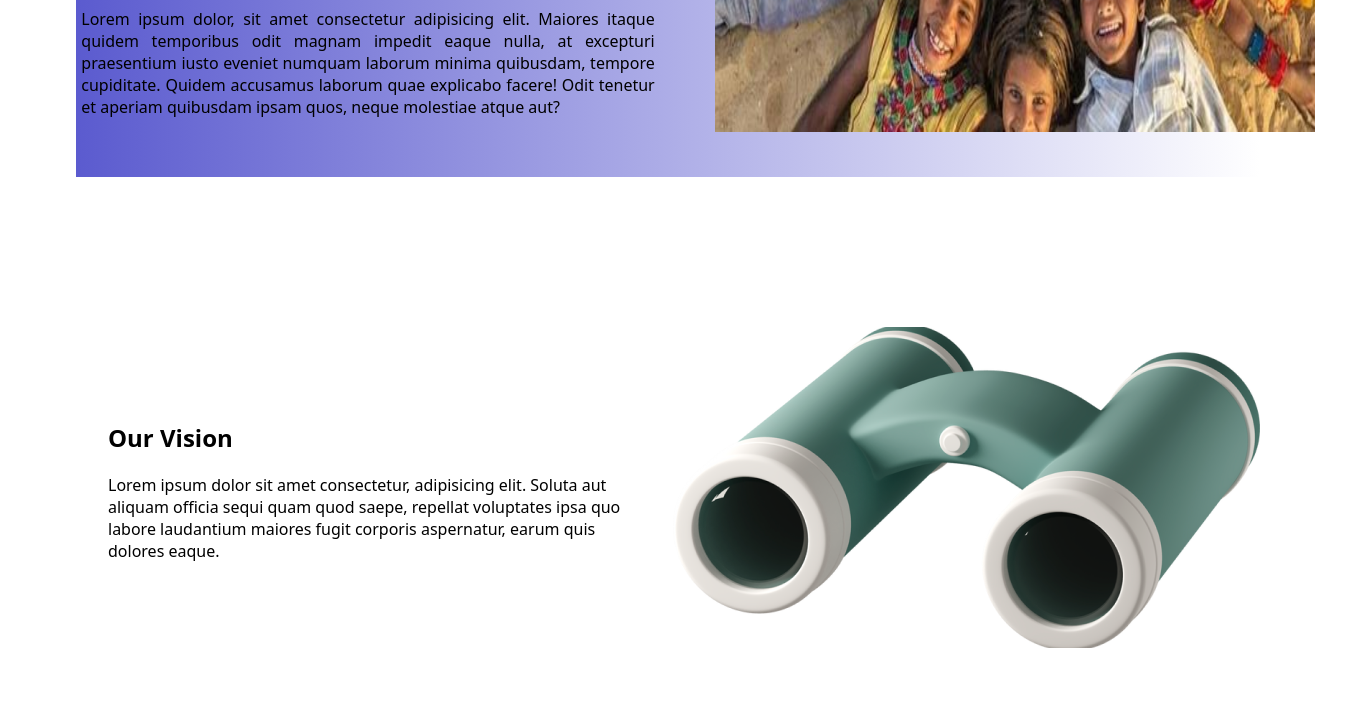
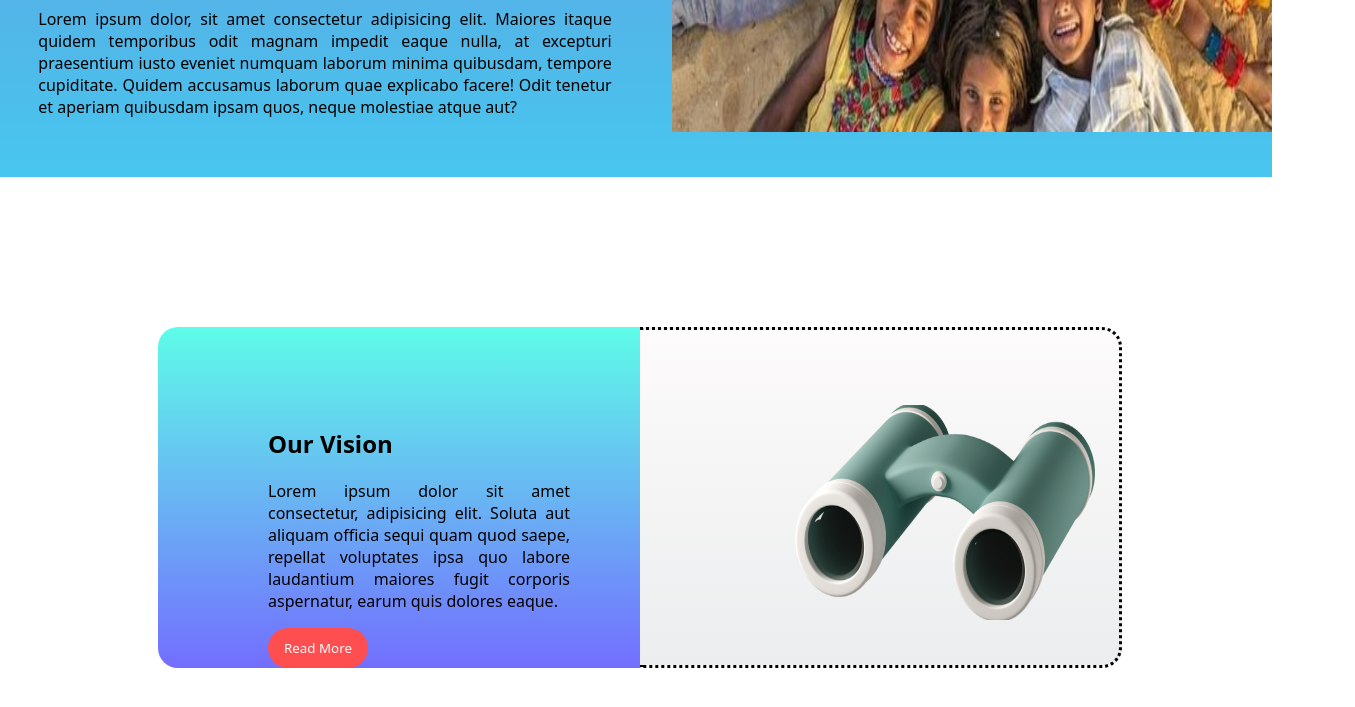
Before and after one commit to Saurabh-kumar09/Way2Intern-Report, a plain HTML site: page Development/NGO website/pages/AboutUs.html in a window 1280 px wide. Shown: the part 577-1284 px from the top of the page, 1355 px wide, since content can reach past the window. Drawn offline with Linux system fonts and the light colour scheme.

Commit message:
update aboutUs.html

```diff
--- a/Development/NGO website/pages/AboutUs.css
+++ b/Development/NGO website/pages/AboutUs.css
@@ -33,7 +33,7 @@
 }
 
 .section-1 {
-    margin: 20px 12px 60px 68px;
+    margin: 20px 0px 60px -30px;
 }
 
 .container-1 {
@@ -42,7 +42,7 @@
     grid-gap: 20px;
     align-items: center;
     justify-content: center;
-    background: linear-gradient(to right, rgb(91, 91, 207), rgb(255, 255, 255));
+    background-image: linear-gradient(to top, #48c6ef 0%, #6f86d6 100%);
 }
 
 .container-1 h2 {
@@ -68,13 +68,57 @@
 }
 
 .section-2 {
-    margin: 150px 12px 60px 100px;
+    margin: 150px 150px 60px 150px;
 }
 
 .container-2 {
     display: grid;
     grid-template-columns: repeat(2, 1fr);
-    grid-gap: 40px;
+    grid-gap: -15px;
     align-items: center;
     justify-content: center;
 }
+
+#text {
+    background-image: linear-gradient(#5efce8, #736efe);
+    border-radius: 20px;
+    min-height: 340px;
+    border-top-right-radius: 0px;
+    border-bottom-right-radius: 0px;
+    border-left: 0px;
+}
+
+#img {
+    background-image: linear-gradient(#fdfbfb, #ebedee);
+    border: dotted;
+    border-radius: 20px;
+    border-top-left-radius: 0px;
+    border-bottom-left-radius: 0px;
+    border-left: 0px;
+    min-height: 330px;
+}
+
+.container-2 img {
+    width: 300px;
+    height: 215px;
+    padding: 75px 0px 40px 155px;
+}
+
+.container-2 h2 {
+    padding: 80px 0px 0px 110px;
+}
+
+.container-2 p {
+    padding: 0px 70px 0px 110px;
+    text-align: justify;
+}
+
+.container-2 #text button {
+    background: #ff4e50;
+    width: 100px;
+    height: 40px;
+    border: none;
+    border-radius: 20px;
+    color: var(--white);
+    margin-left: 110px;
+}
--- a/Development/NGO website/pages/AboutUs.html
+++ b/Development/NGO website/pages/AboutUs.html
@@ -14,7 +14,7 @@
     <header>
         <div class="navbar">
             <i class="fa-light fa-angle-left"></i>
-            <a href="#">
+            <a href="../index.html">
                 <h3>Go to HomePage</h3>
             </a>
         </div>
@@ -37,6 +37,7 @@
             <div id="text">
                 <h2>Our Vision</h2>
                 <p>Lorem ipsum dolor sit amet consectetur, adipisicing elit. Soluta aut aliquam officia sequi quam quod saepe, repellat voluptates ipsa quo labore laudantium maiores fugit corporis aspernatur, earum quis dolores eaque.</p>
+                <button>Read More</button>
             </div>
 
             <div id="img">
```
Also changed, not shown: Development/NGO website/pages/JoinUs.html (+2 -2 lines).
